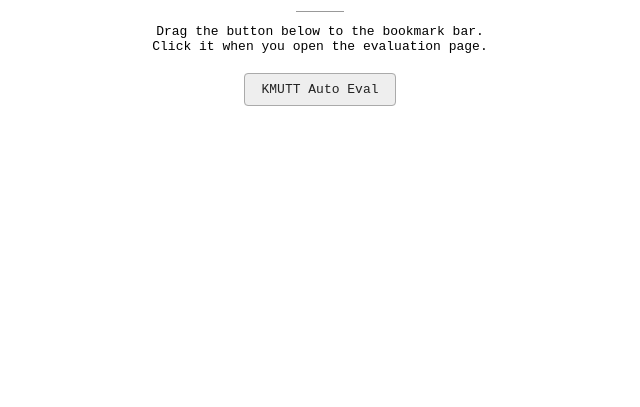
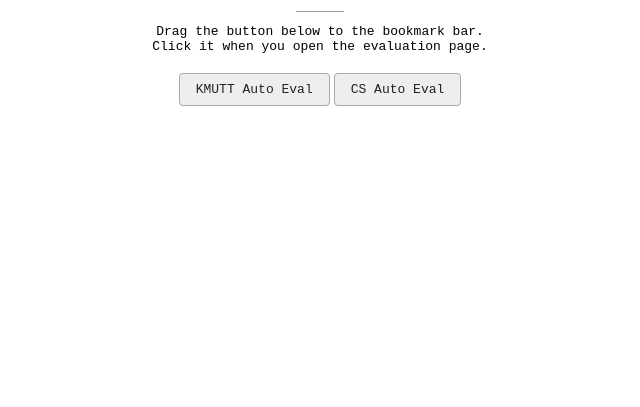
Before and after one commit to pixelart7/KMUTT-Auto-Evaluation, a plain HTML site: page index.html in a window 1280 px wide. Shown: the part 393-800 px from the top of the page, without its empty margins (320-960 px from the left). Drawn offline with nearby package versions, Linux system fonts and the light colour scheme.

Commit message:
Update for CS

```diff
--- a/index.html
+++ b/index.html
@@ -67,7 +67,7 @@
                 <p class="tagline">We know that you are lazy, but you love your teacher. This is how we are going to fix it<br><a class="github-link" href="https://github.com/pixelart7/KMUTT-Auto-Evaluation">View on GitHub</a></p>
                 <div class="seperator"></div>
                 <p class="intro">Drag the button below to the bookmark bar.<br>Click it when you open the evaluation page.</p>
-                <a class="button" href="javascript: (function () { var jsCode = document.createElement('script'); jsCode.setAttribute('src', 'http://cdn.rawgit.com/pixelart7/KMUTT-Auto-Evaluation/master/main.min.js'); document.body.appendChild(jsCode); }());">KMUTT Auto Eval</a>
+                <a class="button" href="javascript: (function () { var jsCode = document.createElement('script'); jsCode.setAttribute('src', 'http://cdn.rawgit.com/pixelart7/KMUTT-Auto-Evaluation/master/main.min.js'); document.body.appendChild(jsCode); }());">KMUTT Auto Eval</a> <a class="button" href="javascript: (function () { var jsCode = document.createElement('script'); jsCode.setAttribute('src', 'http://cdn.rawgit.com/pixelart7/KMUTT-Auto-Evaluation/master/cs.min.js'); document.body.appendChild(jsCode); }());">CS Auto Eval</a>
             </main>
         </div>
     </body>
```
